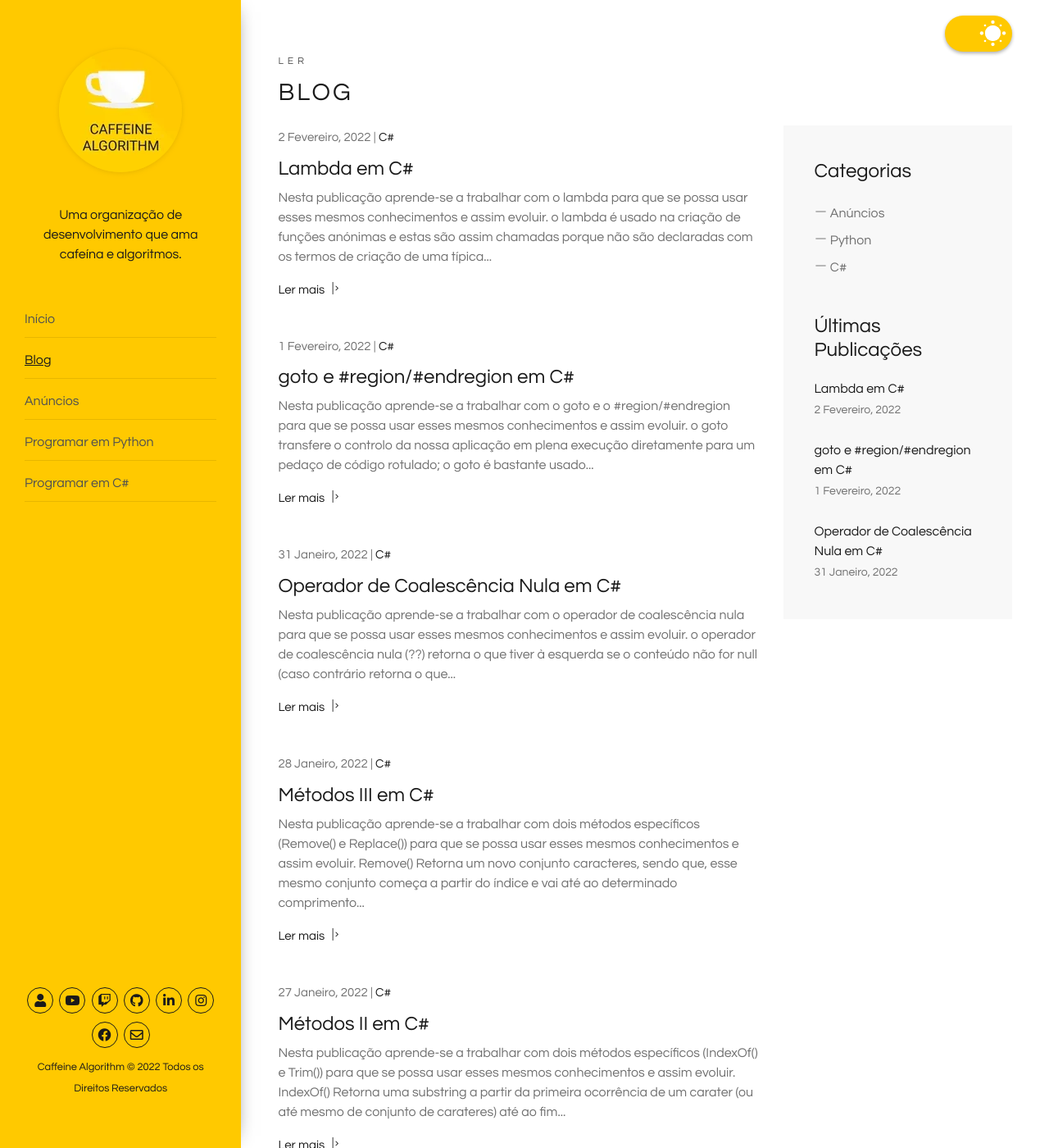
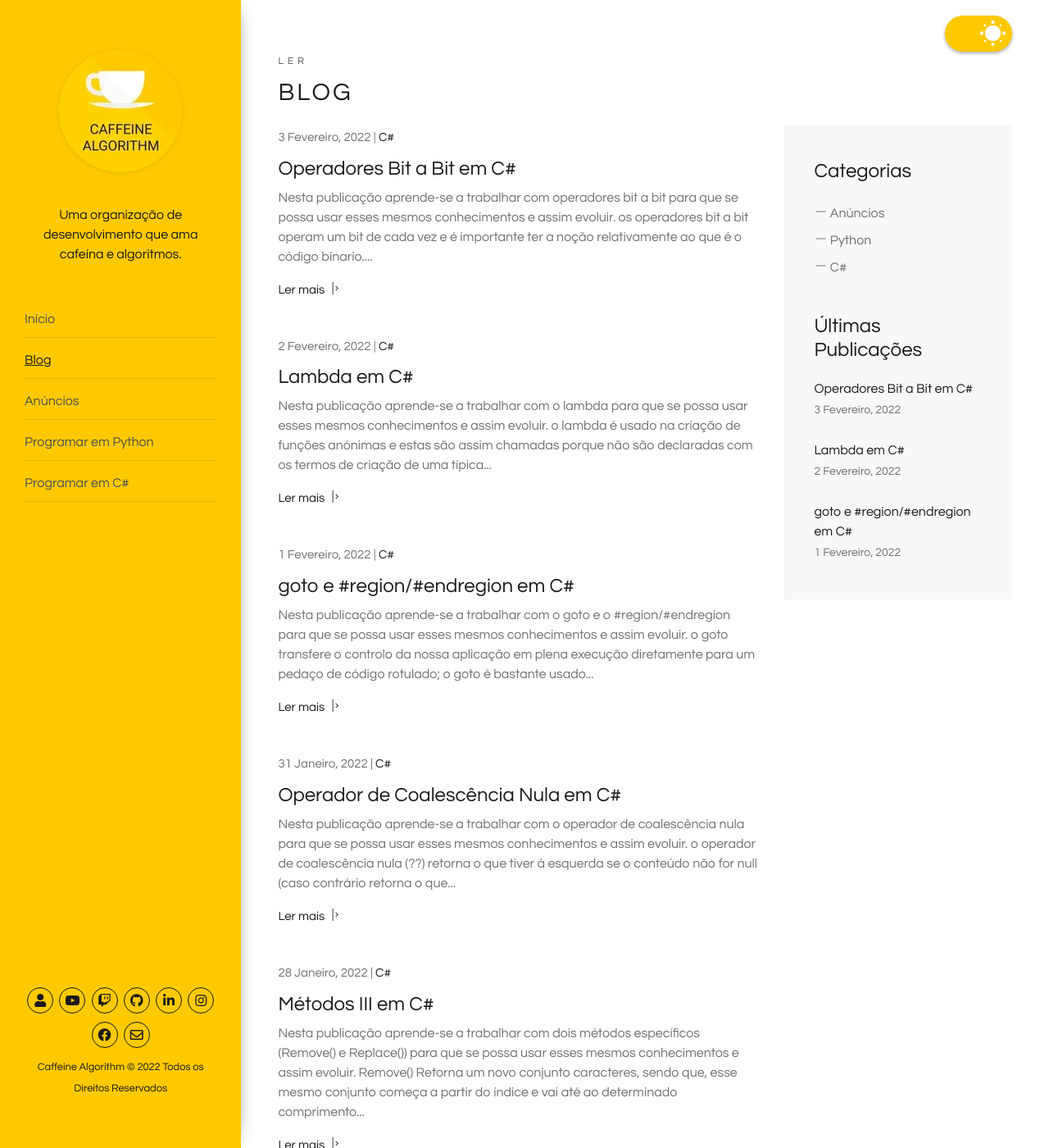
Before and after one commit to caffeinealgorithm/caffeinealgorithm.github.io, a Jekyll site: the page built from blog/index.html, in a window 1280 px wide and 1400 px high. Shown: the whole window at 82% size. Built offline with Jekyll 4.4.1, drawn with Linux system fonts in a browser that asks for light colours; the list of posts is cut into pages by our own code; some of the changed text lies outside the part shown.

Commit message:
Add 65º episode of the C# programming series

````diff
--- /dev/null
+++ b/_posts/2022-02-03-operadores-bit-a-bit-em-csharp.md
@@ -0,0 +1,56 @@
+---
+layout: post
+excerpt: Blog
+title: 'Operadores Bit a Bit em C#'
+description: 'Descobre como se trabalha com operadores bit a bit na linguagem de programação C#. Obtém respostas às tuas dúvidas com a teoria e os exemplos apresentados.'
+keywords: 'c#, csharp, operadores bit a bit, operadores bit, operadores, bit, publicação'
+date: 2022-02-03
+categories: [C#]
+---
+
+Nesta publicação aprende-se a trabalhar com operadores bit a bit para que se possa usar esses mesmos conhecimentos e assim evoluir.
+
+- os operadores bit a bit operam um bit de cada vez e é importante ter a noção relativamente ao que é o código bínario.
+
+`1` | Verdadeiro
+`0` | Falso
+`&` | Apenas é verdadeiro quando ambos os números corresponderem a 1 e 1
+`|` | Apenas é falso quando ambos os números corresponderem a 0 e 0
+`<<` | Deslocam os bits de acordo com o número dado para a esquerda
+`>>` | Deslocam os bits de acordo com o número dado para a direita
+
+- depois temos também os operadores `^` e `~`;
+- tais operadores são usados maioritariamente em diversas situações (criptografia, compressão de dados, produção de hash codes, comunicação com o hardware, jogos e etc).
+
+```csharp
+using System;
+
+namespace Base {
+  class OperadoresBitABit {
+    private int x = 60; // 00111100 < 01111000 < 11110000 | 00111100 > 00011110 > 00001111
+    private int y = 13; // 00001101
+
+    public void Run() {
+      Console.WriteLine($"Resultado do operador &: {x & y}"); // 12 -> 00001100
+      Console.WriteLine($"Resultado do operador |: {x | y}"); // 61 -> 00111101
+      Console.WriteLine($"Resultado do operador <<: { x << 2 }"); // 240 -> 11110000
+      Console.WriteLine($"Resultado do operador >>: { x >> 2 }"); // 15 -> 00001111
+    }
+  }
+}
+
+/*
+  Resultado do operador &: 12
+  Resultado do operador |: 61
+  Resultado do operador <<: 240
+  Resultado do operador >>: 15
+*/
+```
+
+<div class="video-container">
+  <iframe src="https://www.youtube.com/embed/JMpv0Yt32AA" frameborder="0" allowfullscreen></iframe>
+</div>
+
+Não te esqueças de [assistir ao vídeo](https://youtu.be/JMpv0Yt32AA){:target="\_blank"} e podes sempre ler esta publicação [em inglês](https://nelsonsilvadev.com/blog/20220203/bitwise-operators-in-csharp/){:target="\_blank"}.
+
+### _Happy coding!_
--- a/index.html
+++ b/index.html
@@ -76,7 +76,7 @@
       </div>
 
       <div class="row">
-        {% for video in site.csharp %} {% if video.id == "/csharp/64" %}
+        {% for video in site.csharp %} {% if video.id == "/csharp/65" %}
         <div class="col-xs-12 col-sm-3 col-sm-6 col-lg-6 col-xl-3">
           <a
             href="https://www.youtube.com/embed/{{ video.custom_id }}"
````
Also changed, not shown: _csharp/65.md (added, +5 -0 lines), assets/img/playlists/csharp/65.png (added), assets/img/playlists/csharp/65.webp (added).
